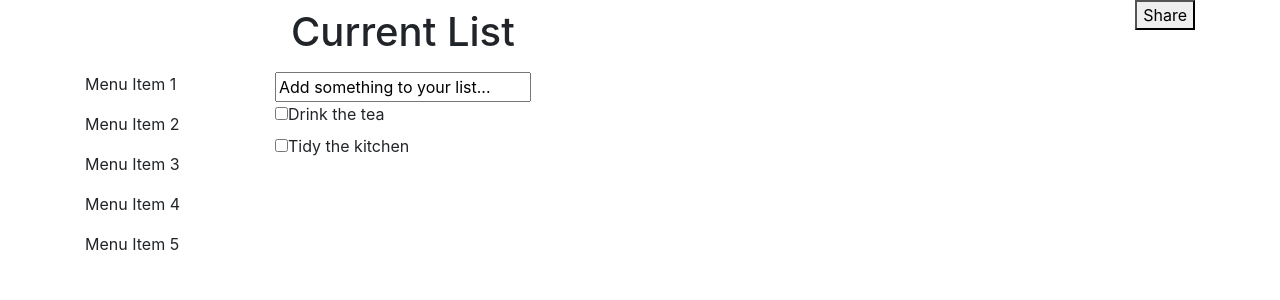
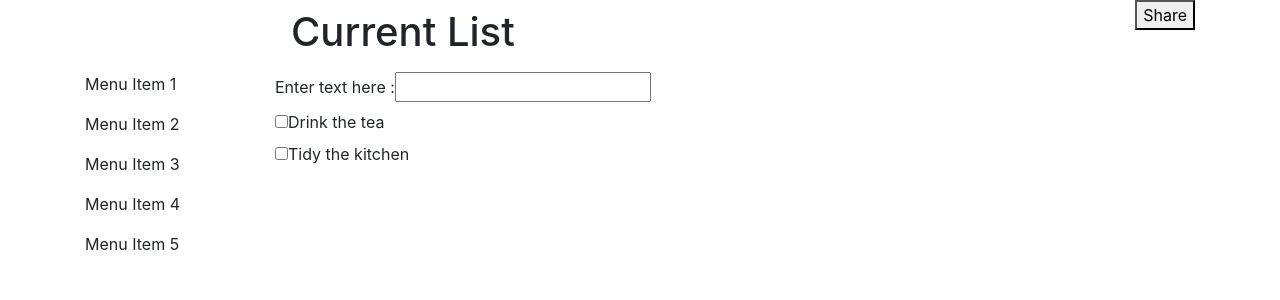
Before and after one commit to hellenward/platypus-list-reactapp, a React (Create React App) app: page / in a window 1280 px wide. Shown: the top 300 px of the page. Built offline with nearby package versions, Linux system fonts and the light colour scheme.

Commit message:
Got input box working, made it into a controlled component

```diff
--- a/src/components/inputbox.jsx
+++ b/src/components/inputbox.jsx
@@ -1,15 +1,37 @@
 import React from "react";
 
-const InputBox = () => {
+class InputBox extends React.Component {
+  constructor(props) {
+    super(props);
+    this.state = { value: "" };
+    this.handleChange = this.handleChange.bind(this);
+    this.handleSubmit = this.handleSubmit.bind(this);
+  }
+
+  handleChange(event) {
+    this.setState({ value: event.target.value });
+  }
+
+  handleSubmit(event) {
+    alert("Submitted thing was submitted: " + this.state.value);
+    event.preventDefalut();
+  }
+
+  render() {
     return (
-    <div>
+      <form onSubmit={this.handleSubmit}>
+        <label>
+          Enter text here :
           <input
             type="text"
             name="todo"
-        value="Add something to your list..."
+            value={this.state.value}
+            onChange={this.handleChange}
           ></input>
-    </div>
+        </label>
+      </form>
     );
-};
+  }
+}
 
 export default InputBox;
```
Lines whose indentation alone changed are shown as unchanged.
